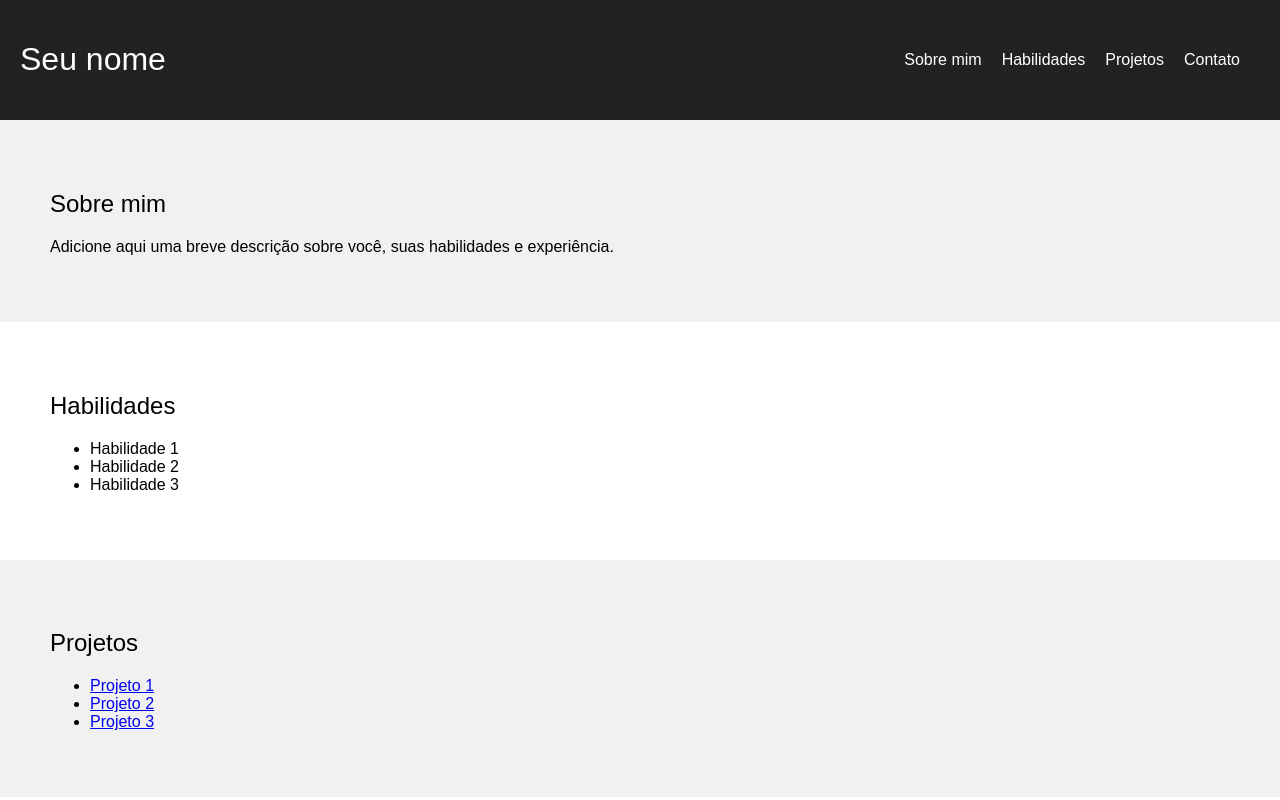
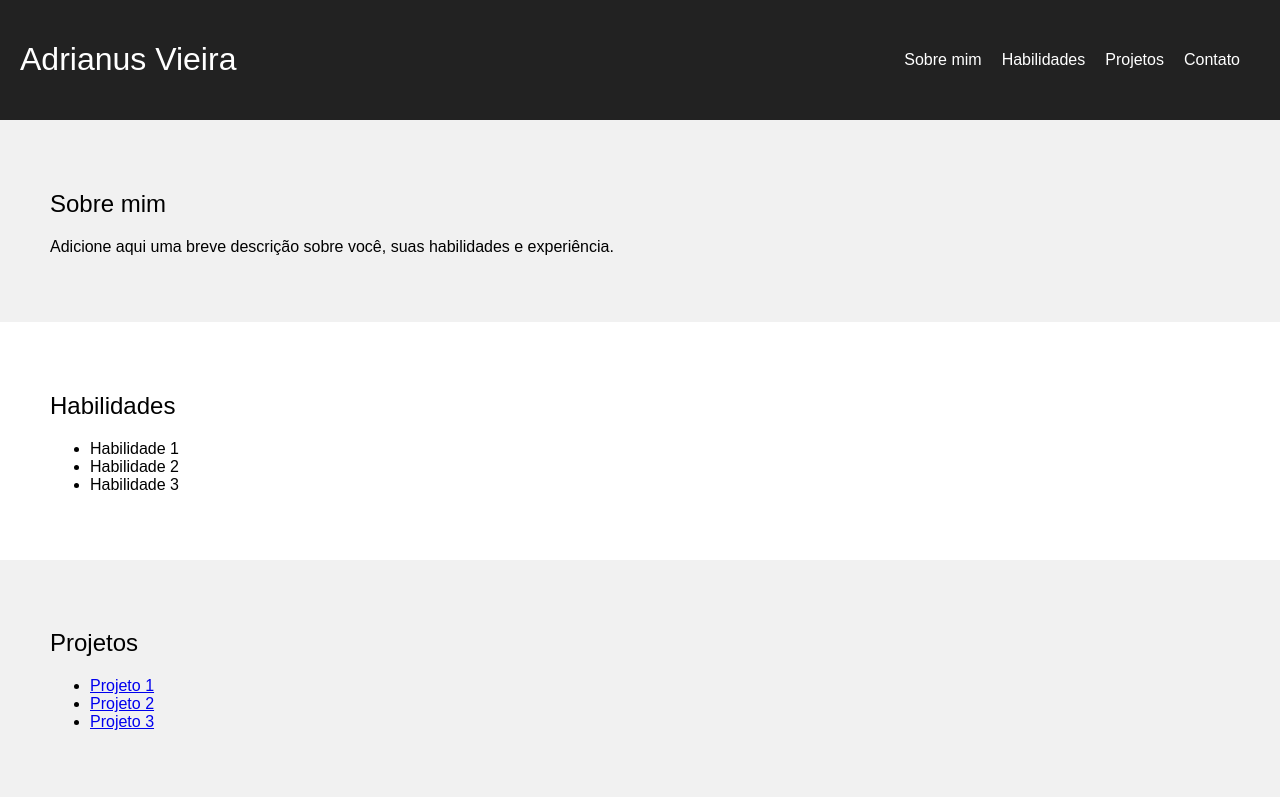
Before and after one commit to AdrianusVieira/portfolio, a plain HTML site: page index.html in a window 1280 px wide. Shown: the top 800 px of the page. Drawn offline with Linux system fonts and the light colour scheme.

Commit message:
feat: alteracoes de nome

```diff
--- a/main.html
+++ b/index.html
@@ -1,13 +1,13 @@
 <!DOCTYPE html>
 <html>
   <head>
-    <title>Seu nome - Portfólio</title>
+    <title>Adrianus Vieira - Portfólio</title>
     <meta name="viewport" content="width=device-width, initial-scale=1">
     <link rel="stylesheet" type="text/css" href="style.css">
   </head>
   <body>
     <header>
-      <h1>Seu nome</h1>
+      <h1>Adrianus Vieira</h1>
       <nav>
         <ul>
           <li><a href="#sobre-mim">Sobre mim</a></li>
```
